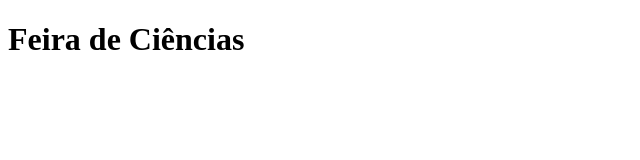
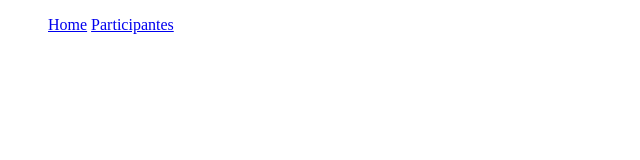
Before and after one commit to Isakue/Site-Feira-de-Ciencias, a plain HTML site: page index.html in a window 1280 px wide. Shown: the whole page, without its empty margins (0-640 px from the left). Drawn offline with Linux system fonts and the light colour scheme.

Commit message:
Atualização
Css

```diff
--- /dev/null
+++ b/CSS/style.css
@@ -0,0 +1,11 @@
+:root {
+    --font-family-primary: 'comfortaa', cursive;
+    --font-size-primary: 0.8rem;
+    --line-height-primary: 1.2rem;
+    --primary-color: #06113C;
+    --secundary-color: #FF8C32;
+    --terceary-color: #DDDDDD;
+    --spacing-sm: 8px;
+    --spacing-lg: calc(var(--spacing-sm)*2)
+    --bg-primary: linear-gradient(45deg, var(--primary-color), var(--tertiary-color));
+}
--- a/index.html
+++ b/index.html
@@ -1,11 +1,26 @@
 <!DOCTYPE html>
-<html lang="en">
+<html lang="pt-br">
 <head>
     <meta charset="UTF-8">
     <meta name="viewport" content="width=device-width, initial-scale=1.0">
-    <title>Document</title>
+    <link rel="stylesheet" href="CSS/style.css">
+    <title>FEIRA DE CIÊNCIAS</title>
 </head>
 <body>
-    <h1>Feira de Ciências</h1>
+    <!-- header -->
+    <header>
+        <!-- container -->
+        <div class="container">
+            <nav>
+                <a href="index.html"></a>
+                <ul class="ul">
+                    <a href="index.html">Home</a>
+                    <a href="participantes.html">Participantes</a>
+                </ul>
+            </nav>
+        </div>
+        <!-- end container -->
+    </header>
+    <!-- end header -->
 </body>
 </html>
```
Also changed, not shown: 1 other file.
